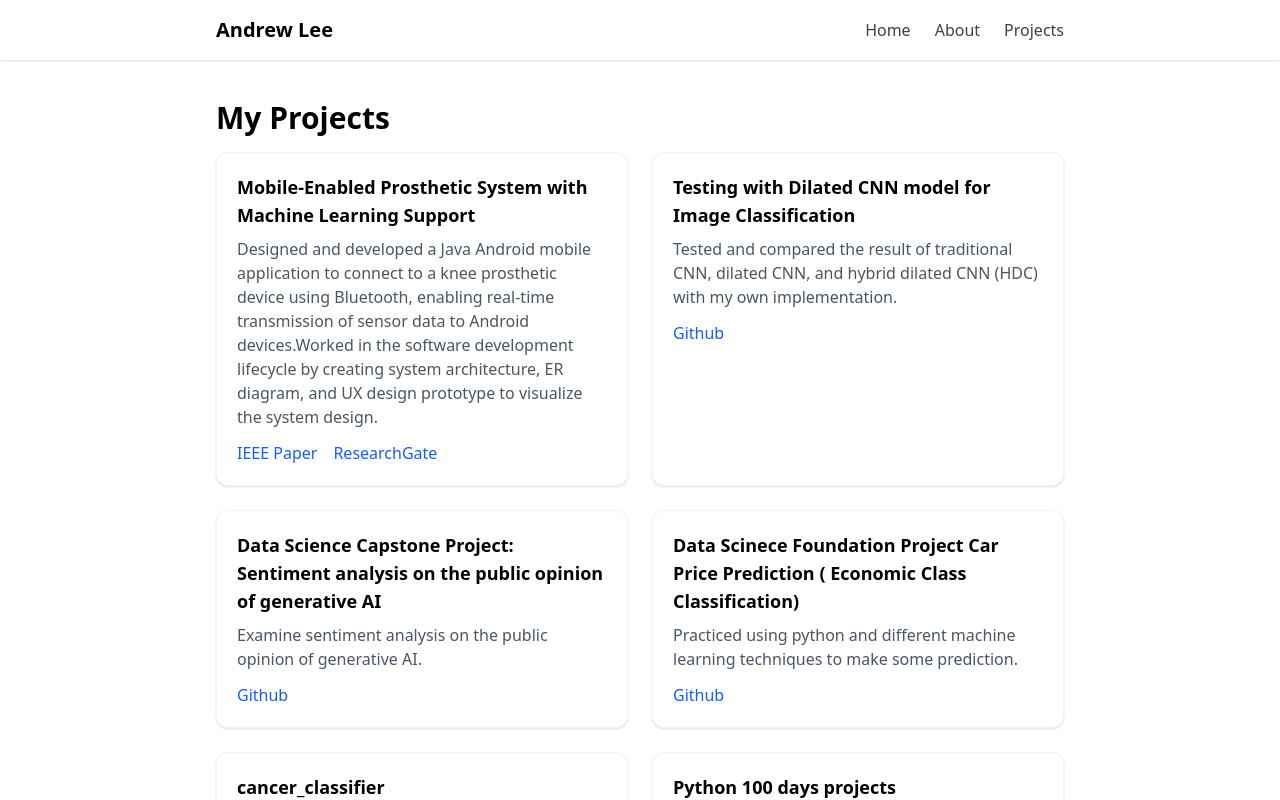
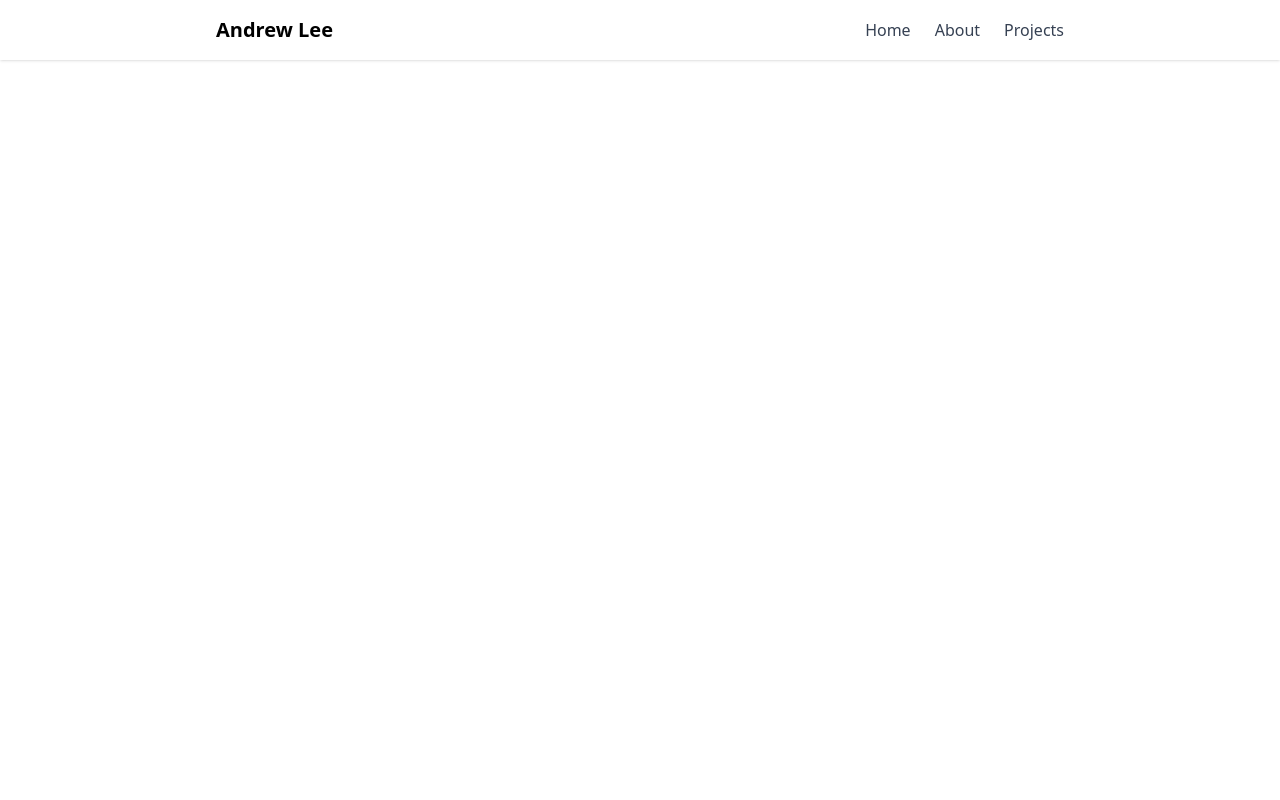
Before and after one commit to andrewlee-29/andrewlee-29.github.io, a React (Vite) app: page /andrewlee-29.github.io/projects in a window 1280 px wide. Shown: the top 800 px of the page. Built offline with nearby package versions, Linux system fonts and the light colour scheme.

Commit message:
Initial commit

```diff
--- a/index.html
+++ b/index.html
@@ -8,6 +8,8 @@
   </head>
   <body>
     <div id="root"></div>
-    <!-- 不要手动写 script，Vite 会自动插入 -->
+    <script type="module" src="./src/main.tsx"></script>
+    <!-- 或者用 Vite 推荐的方式 -->
+    <!-- <script type="module" src="%VITE_BASE_URL%src/main.tsx"></script> -->
   </body>
 </html>
--- a/src/App.tsx
+++ b/src/App.tsx
@@ -1,9 +1,10 @@
 import './App.css'
+import { Routes, Route } from 'react-router-dom'
 import Navbar from './Components/Navbar'
-import { Route, Routes } from 'react-router'
 import About from './Pages/About'
 import Home from './Pages/Home'
-import Projects from './Pages/Project'
+import Project from './Pages/Project'
+
 function App() {
 
   return (
@@ -12,8 +13,8 @@ function App() {
       <main>
         <Routes>
           <Route path="/" element={<Home />} />
-          <Route path="/projects" element={<Projects />} />
           <Route path="/about" element={<About />} />
+          <Route path="/project" element={<Project />} />
         </Routes>
       </main>
     </>
```
Also changed, not shown: src/main.tsx (line endings or trailing spaces).
